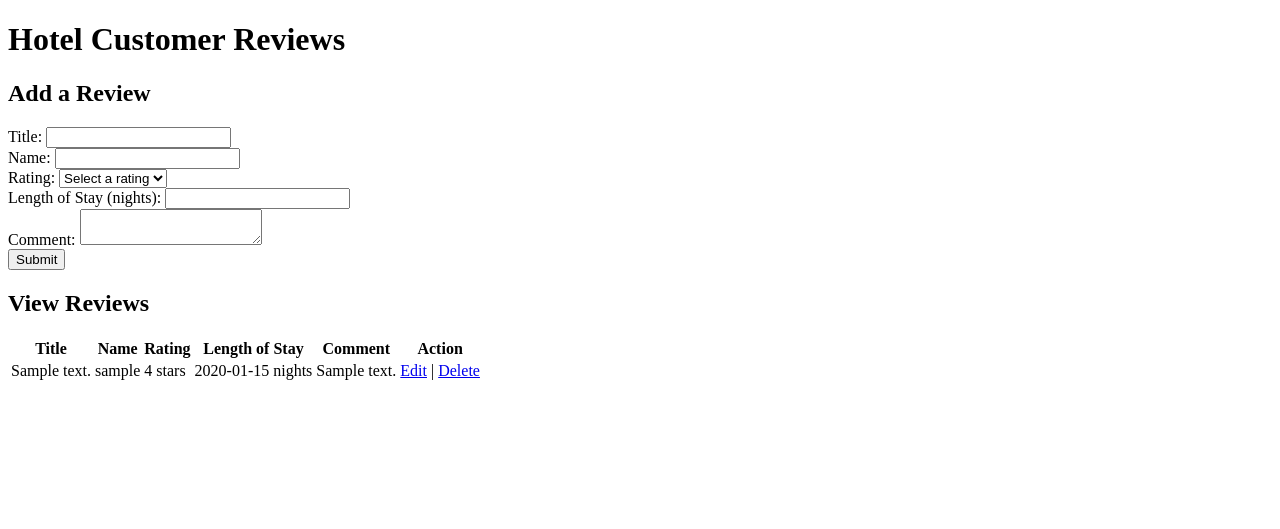
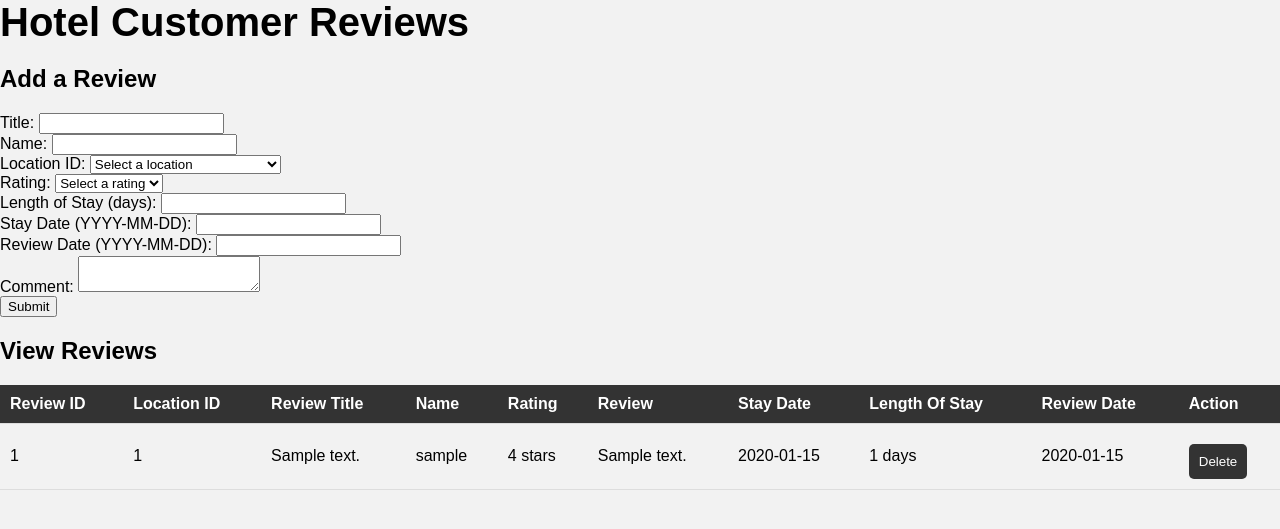
Before and after one commit to michaelmir915/CSCE310_Database, a PHP site: page /review.php in a window 1280 px wide. Shown: the top 529 px of the page. Run offline with PHP 8.4, Linux system fonts and the light colour scheme; tables that the repository leaves empty hold one stand-in row (values such as "Sample post").

Commit message:
finished delete review

```diff
--- a/review.php
+++ b/review.php
@@ -2,17 +2,30 @@
 <html>
 <head>
 	<title>Hotel Customer Reviews</title>
+    <link rel="stylesheet" href="roomCharges.css" type="text/css">
 </head>
 <body>
 	<h1>Hotel Customer Reviews</h1>
 
 	<!-- Add review form -->
-	<form action="submit-review.php" method="post">
+	<form method="post">
 		<h2>Add a Review</h2>
 		<label for="title">Title:</label>
 		<input type="text" name="title" required><br>
+
 		<label for="name">Name:</label>
 		<input type="text" name="name" required><br>
+
+        <label for="location">Location ID:</label>
+		<select name="location" required>
+			<option value="">Select a location</option>
+			<option value="1">Location 1: Fairmount Inn</option>
+			<option value="2">Location 2: Hilton Mansion</option>
+			<option value="3">Location 3: Motel Six</option>
+			<option value="4">Location 4: Hampton Suites</option>
+			<option value="5">Location 5: Mariot Courtyard</option>
+		</select><br>
+
 		<label for="rating">Rating:</label>
 		<select name="rating" required>
 			<option value="">Select a rating</option>
@@ -22,28 +35,85 @@
 			<option value="4">4 stars</option>
 			<option value="5">5 stars</option>
 		</select><br>
-		<label for="length_of_stay">Length of Stay (nights):</label>
+
+		<label for="length_of_stay">Length of Stay (days):</label>
 		<input type="number" name="length_of_stay" required><br>
+
+        <label for="stay_date">Stay Date (YYYY-MM-DD):</label>
+		<input type="text" name="stay_date" required><br>
+
+        <label for="review_date">Review Date (YYYY-MM-DD):</label>
+		<input type="text" name="review_date" required><br>
+
 		<label for="comment">Comment:</label>
 		<textarea name="comment" required></textarea><br>
-		<input type="submit" value="Submit">
+
+		<input type="submit" name="submit" value="Submit">
 	</form>
+
+
+    <?php
+        // Database connection code
+        $dbhost = "localhost";
+        $dbuser = "alex9947";
+        $dbpass = "alex9947";
+        $db = "hotel";
+
+        $conn = mysqli_connect($dbhost, $dbuser, $dbpass, $db);
+        // Check connection
+        if (!$conn) {
+            die("Connection failed: " . mysqli_connect_error());
+        }
+
+        if(isset($_POST['submit'])){
+            $find_id = "SELECT REVIEW_ID FROM review ORDER BY REVIEW_ID DESC LIMIT 1";
+            $id_found = mysqli_query($conn, $find_id);
+            $row = mysqli_fetch_assoc($id_found);
+
+            $review_id = $row['REVIEW_ID'] + 1;
+            $location_num = $_POST['location'];
+            $username = $_POST['name'];
+            $title = $_POST['title'];
+            $review_rating = $_POST['rating'];
+            $review_body = $_POST['comment'];
+            $review_stay_date = $_POST['stay_date'];
+            $review_stay_len = $_POST['length_of_stay'];
+            $review_create_date = $_POST['review_date'];
+            $review_helpful = 1;
+
+            $queryy = "INSERT INTO review (REVIEW_ID, LOCATION_NUMBER, USERNAME, REVIEW_TITLE, REVIEW_RATING, REVIEW_BODY, REVIEW_TIME_OF_STAY, REVIEW_DAYS_STAYED, REVIEW_TIME_CREATED, REVIEW_HELPFUL)
+                       VALUES ('$review_id', '$location_num', '$username', '$title', '$review_rating', '$review_body', '$review_stay_date', '$review_stay_len', '$review_create_date', '$review_helpful')";
+            $result = mysqli_query($conn, $queryy);
+        }
+
+        mysqli_close($conn);
+    ?>
 
 	<!-- View reviews section -->
 	<h2>View Reviews</h2>
 	<table>
 		<tr>
-			<th>Title</th>
+            <th>Review ID</th>
+            <th>Location ID</th>
+			<th>Review Title</th>
 			<th>Name</th>
 			<th>Rating</th>
-			<th>Length of Stay</th>
-			<th>Comment</th>
+            <th>Review</th>
+            <th>Stay Date</th>
+			<th>Length Of Stay</th>
+            <th>Review Date</th>
+			<!-- <th>Review Helpful</th> -->
 			<th>Action</th>
 		</tr>
 		<!-- PHP code to fetch reviews from database and display them in a table -->
 		<?php
 			// Database connection code
-			$conn = mysqli_connect("localhost", "alex9947", "alex9947", "hotel");
+            $dbhost = "localhost";
+            $dbuser = "alex9947";
+            $dbpass = "alex9947";
+            $db = "hotel";
+
+			$conn = mysqli_connect($dbhost, $dbuser, $dbpass, $db);
 			// Check connection
 			if (!$conn) {
 				die("Connection failed: " . mysqli_connect_error());
@@ -59,12 +129,25 @@
 			if (mysqli_num_rows($result) > 0) {
 				while($row = mysqli_fetch_assoc($result)) {
 					echo "<tr>";
+                    echo "<td>" . $row["REVIEW_ID"] . "</td>";
+                    echo "<td>" . $row["LOCATION_NUMBER"] . "</td>";
 					echo "<td>" . $row["REVIEW_TITLE"] . "</td>";
 					echo "<td>" . $row["USERNAME"] . "</td>";
 					echo "<td>" . $row["REVIEW_RATING"] . " stars</td>";
-					echo "<td>" . $row["REVIEW_TIME_OF_STAY"] . " nights</td>";
-					echo "<td>" . $row["REVIEW_BODY"] . "</td>";
-					echo "<td><a href='edit-review.php?id=" . $row["REVIEW_ID"] . "'>Edit</a> | <a href='delete-review.php?id=" . $row["REVIEW_ID"] . "'>Delete</a></td>";
+                    echo "<td>" . $row["REVIEW_BODY"] . "</td>";
+                    echo "<td>" . $row["REVIEW_TIME_OF_STAY"] . "</td>";
+					echo "<td>" . $row["REVIEW_DAYS_STAYED"] . " days</td>";
+                    echo "<td>" . $row["REVIEW_TIME_CREATED"] . "</td>";
+                    // echo "<td>" . $row["REVIEW_HELPFUL"] . "</td>";
+
+                    echo "<td>";
+                    echo "<form method='POST' action='delete-review.php'>";
+                    echo "<input type='hidden' name='review_id' value='" . $row["REVIEW_ID"] . "'>";
+                    echo "<button type='submit' name='delete_review'>Delete</button>";
+                    echo "</form>";
+                    echo "</td>";
+
+					// echo "<td><a href='edit-review.php?id=" . $row["REVIEW_ID"] . "'>Edit</a> | <a href='delete-review.php?id=" . $row["REVIEW_ID"] . "'>Delete</a></td>";
 					echo "</tr>";
 				}
 			} else {
```
Also changed, not shown: delete-review.php (added, +39 -0 lines).
